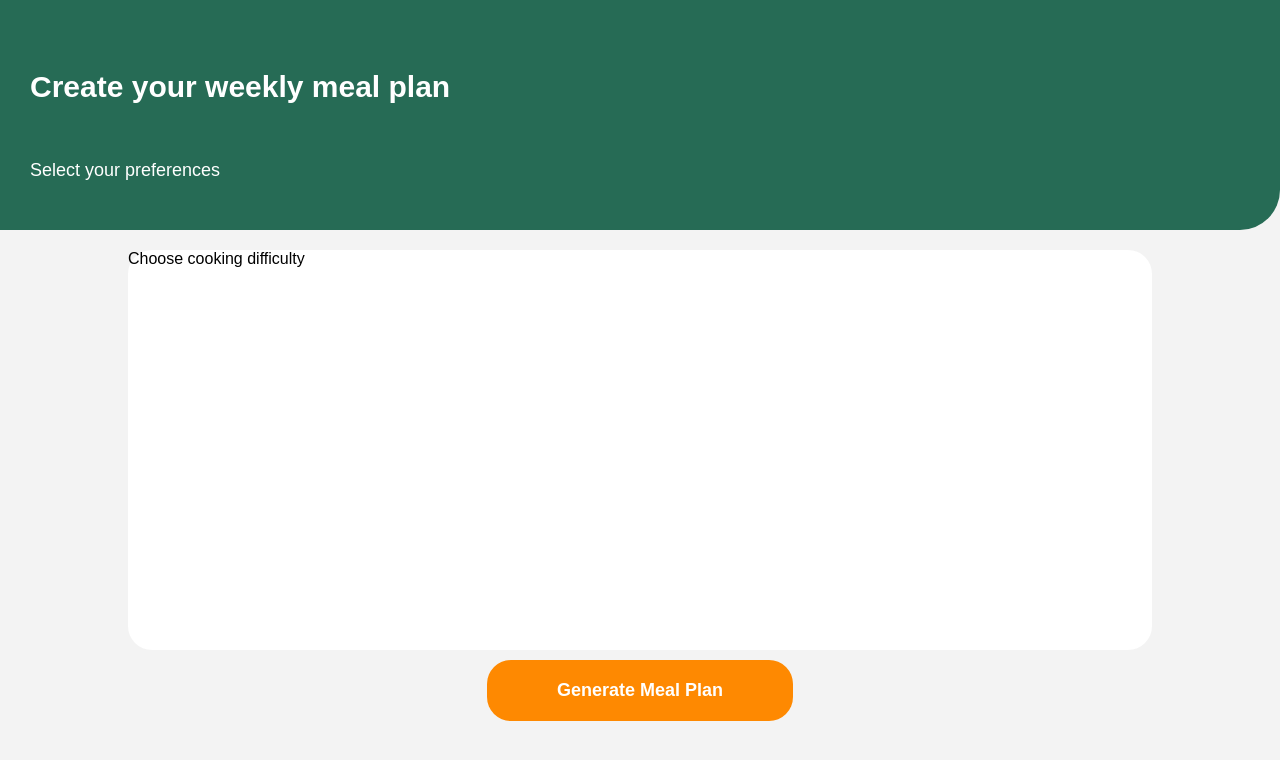
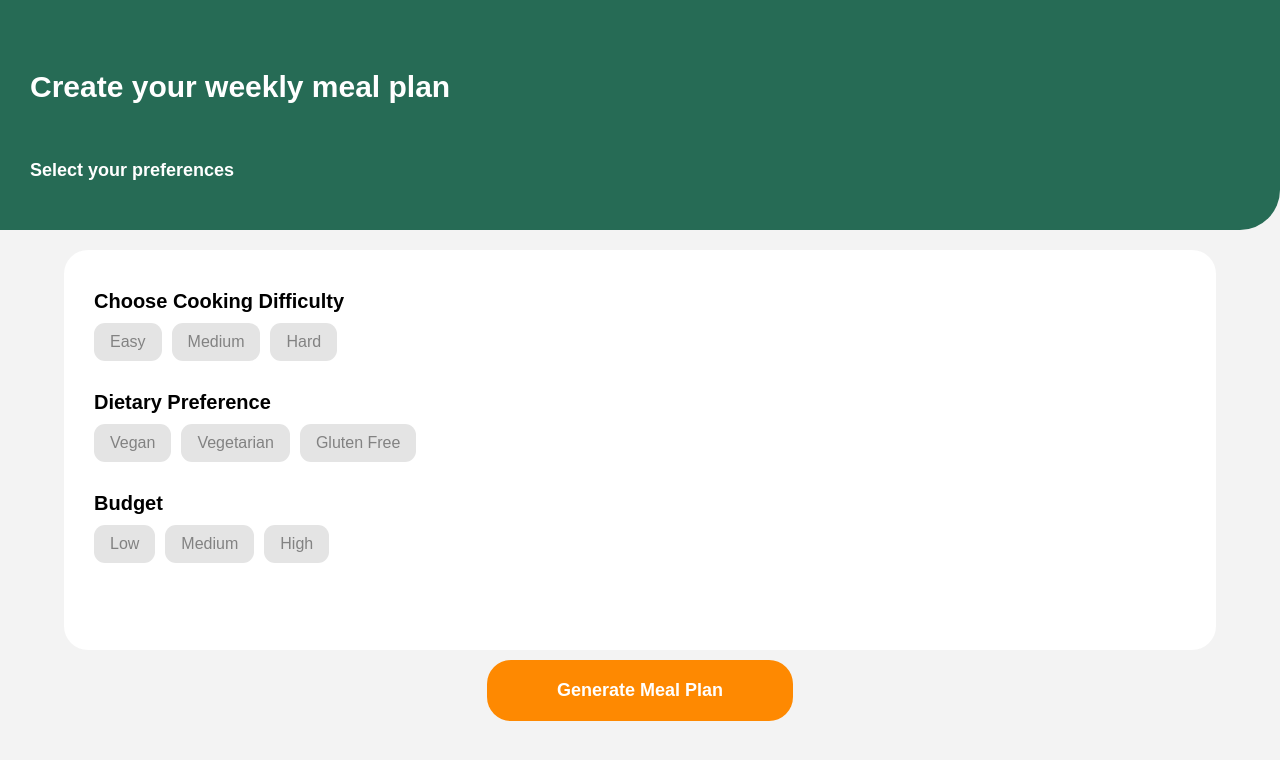
Before and after one commit to Annie814/PrepPlate, a React (Create React App) app in the folder frontend/: page / in a window 1280 px wide. Shown: the top 760 px of the page. Built offline with nearby package versions, Linux system fonts and the light colour scheme.

Commit message:
added category component

```diff
--- a/frontend/src/App.css
+++ b/frontend/src/App.css
@@ -1,4 +1,5 @@
 .App {
+  overflow-x: hidden;
   width: 100%;
   height: 100%;
   display: flex;
--- a/frontend/src/components/CreateMealPlan/CreateMealPlan.jsx
+++ b/frontend/src/components/CreateMealPlan/CreateMealPlan.jsx
@@ -1,4 +1,5 @@
 import React from "react";
+import Category from "../UI/Category/Category";
 
 import styles from "./CreateMealPlan.module.css";
 
@@ -8,7 +9,28 @@ const CreateMealPlan = () => {
       <div className={styles.topContainer} />
       <div className={styles.title}>Create your weekly meal plan</div>
       <div className={styles.subTitle}>Select your preferences</div>
-      <div className={styles.box}>Choose cooking difficulty</div>
+      <div className={styles.box}>
+        <div className={styles.preferenceText} id={styles["first-preference"]}>
+          Choose Cooking Difficulty
+        </div>
+        <div className={styles.categoryContainer}>
+          <Category text="Easy" index={0} />
+          <Category text="Medium" />
+          <Category text="Hard" />
+        </div>
+        <div className={styles.preferenceText}>Dietary Preference</div>
+        <div className={styles.categoryContainer}>
+          <Category text="Vegan" index={0} />
+          <Category text="Vegetarian" />
+          <Category text="Gluten Free" />
+        </div>
+        <div className={styles.preferenceText}>Budget</div>
+        <div className={styles.categoryContainer}>
+          <Category text="Low" index={0} />
+          <Category text="Medium" />
+          <Category text="High" />
+        </div>
+      </div>
       <div className={styles.generateButton}>Generate Meal Plan</div>
     </div>
   );
--- a/frontend/src/components/CreateMealPlan/CreateMealPlan.module.css
+++ b/frontend/src/components/CreateMealPlan/CreateMealPlan.module.css
@@ -27,13 +27,14 @@
 .subTitle {
   position: absolute;
   top: 160px;
+  font-weight: 700;
   color: white;
   font-size: 18px;
   padding: 0px 30px;
 }
 
 .box {
-  width: 80%;
+  width: 90%;
   height: 50%;
   background: white;
   border-radius: var(--borderRadius);
@@ -56,3 +57,18 @@
   font-size: large;
   border-radius: var(--borderRadius);
 }
+
+.preferenceText {
+  font-weight: 600;
+  font-size: 20px;
+  padding: 10px 30px;
+  padding-top: 30px;
+}
+
+#first-preference {
+  padding-top: 40px;
+}
+
+.categoryContainer {
+  display: flex;
+}
--- a/frontend/src/components/UI/Category/Category.jsx
+++ b/frontend/src/components/UI/Category/Category.jsx
@@ -1,13 +1,23 @@
-import React from "react";
+import React, { useState } from "react";
 import styles from "./Category.module.css";
 
-const Category = ({ active, text }) => {
+const Category = ({ text, index, onCategoryClick }) => {
+  const [active, setActive] = useState(false);
+
+  const handleClick = () => {
+    setActive(!active);
+  };
   return (
     <div
       className={styles.container}
-      style={`background: ${active ? `#afd47f` : `#828282`}`}
+      style={{
+        background: `${active ? `#afd47f` : `#e4e4e4`}`,
+        color: `${active ? `white` : `#828282`}`,
+        marginLeft: `${index === 0 ? `30px` : `0`}`,
+      }}
+      onClick={handleClick}
     >
-      Category
+      {text}
     </div>
   );
 };
--- a/frontend/src/components/UI/Category/Category.module.css
+++ b/frontend/src/components/UI/Category/Category.module.css
@@ -1,5 +1,7 @@
 .container {
   width: fit-content;
-  padding: 20px;
+  padding: 10px 16px;
   text-align: center;
+  border-radius: 11px;
+  margin: auto 10px;
 }
```
Also changed, not shown: 1 other file (tests, documents, lock files or other folders).
